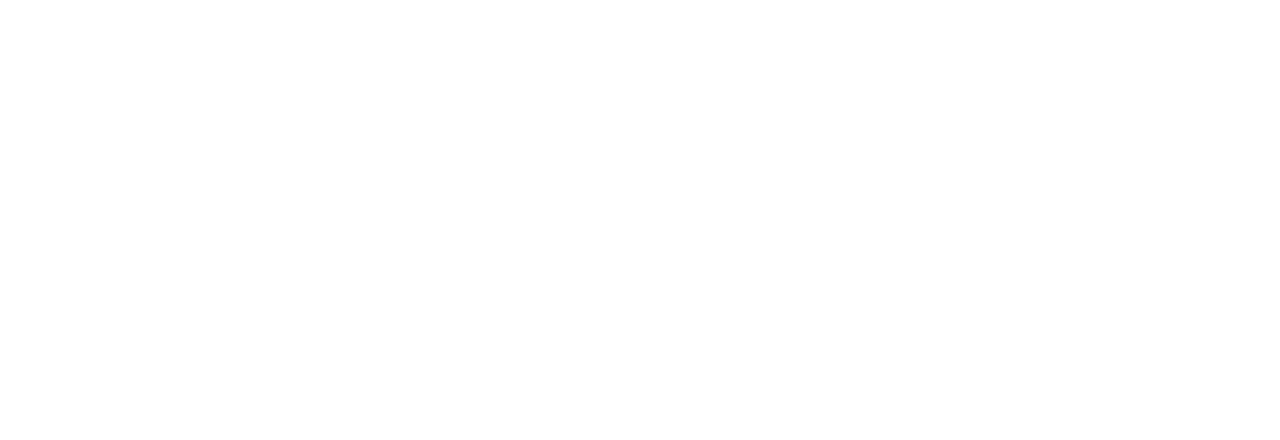
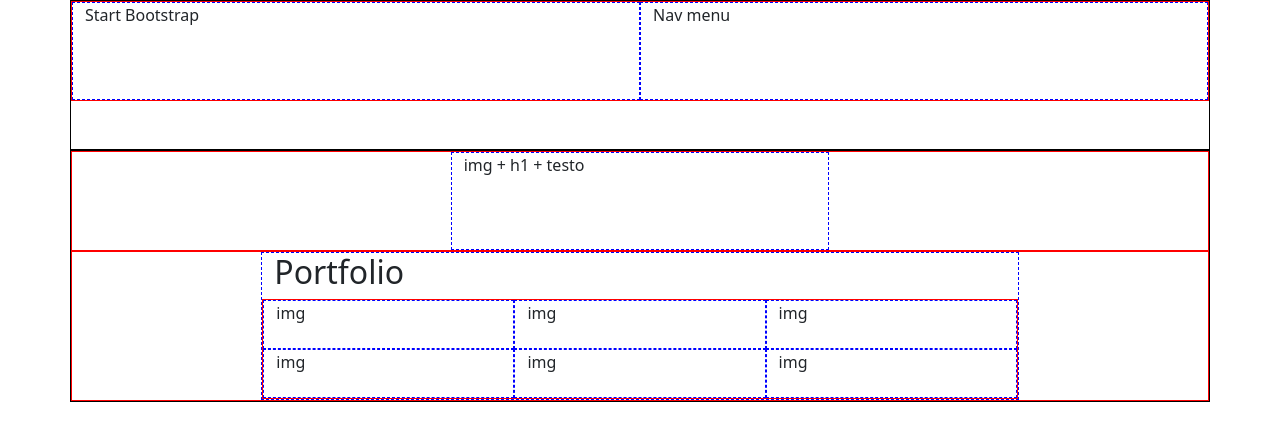
Before and after one commit to Difelice-e/html-css-bootstrap-freelancer, a plain HTML site: page index.html in a window 1280 px wide. Drawn offline with nearby package versions, Linux system fonts and the light colour scheme.

Commit message:
struttura prime due sezioni

```diff
--- a/css/style.css
+++ b/css/style.css
@@ -0,0 +1,14 @@
+/* debug */
+.container {
+    border: 1px solid black;
+    min-height: 150px;
+}
+
+.row {
+    border: 1px solid red;
+    min-height: 100px;
+}
+
+[class*="col"] {
+    border: 1px dashed blue;
+}
--- a/index.html
+++ b/index.html
@@ -9,6 +9,50 @@
     <title>Document</title>
 </head>
 <body>
+    <header class="container">
+        <div class="row">
+            <div class="col">Start Bootstrap</div>
+            <div class="col">Nav menu</div>
+        </div>
+    </header>
 
+    <main class="container">
+        <section class="row justify-content-center">
+            <div class="col-4">
+                img + h1 + testo
+            </div>
+        </section>
+
+        <section class="row justify-content-center">
+            <div class="col-8">
+                <h2>Portfolio</h2>
+                <div class="row flex-wrap">
+                    <div class="col-4">
+                        img
+                    </div>
+
+                    <div class="col-4">
+                        img
+                    </div>
+
+                    <div class="col-4">
+                        img
+                    </div>
+
+                    <div class="col-4">
+                        img
+                    </div>
+
+                    <div class="col-4">
+                        img
+                    </div>
+
+                    <div class="col-4">
+                        img
+                    </div>
+                </div>
+            </div>
+        </section>
+    </main>
 </body>
 </html>
```
